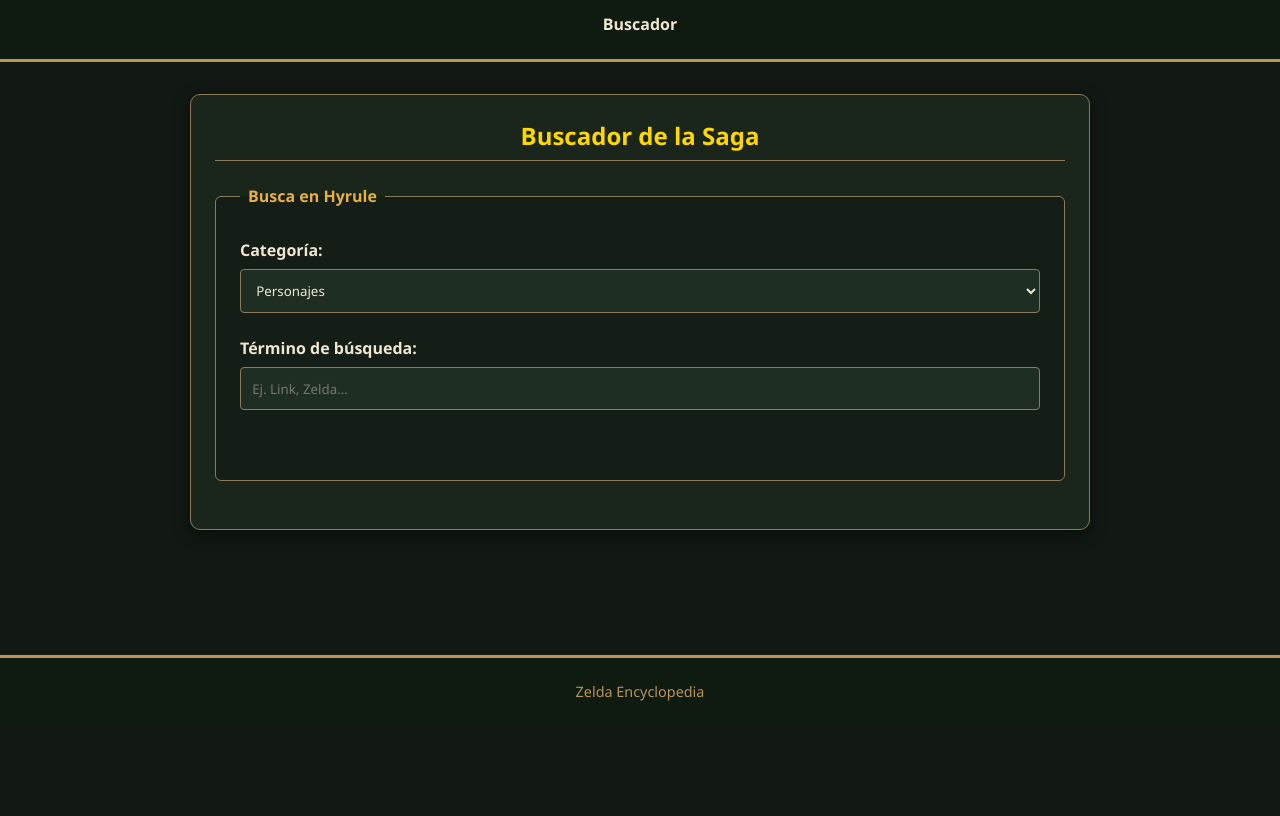
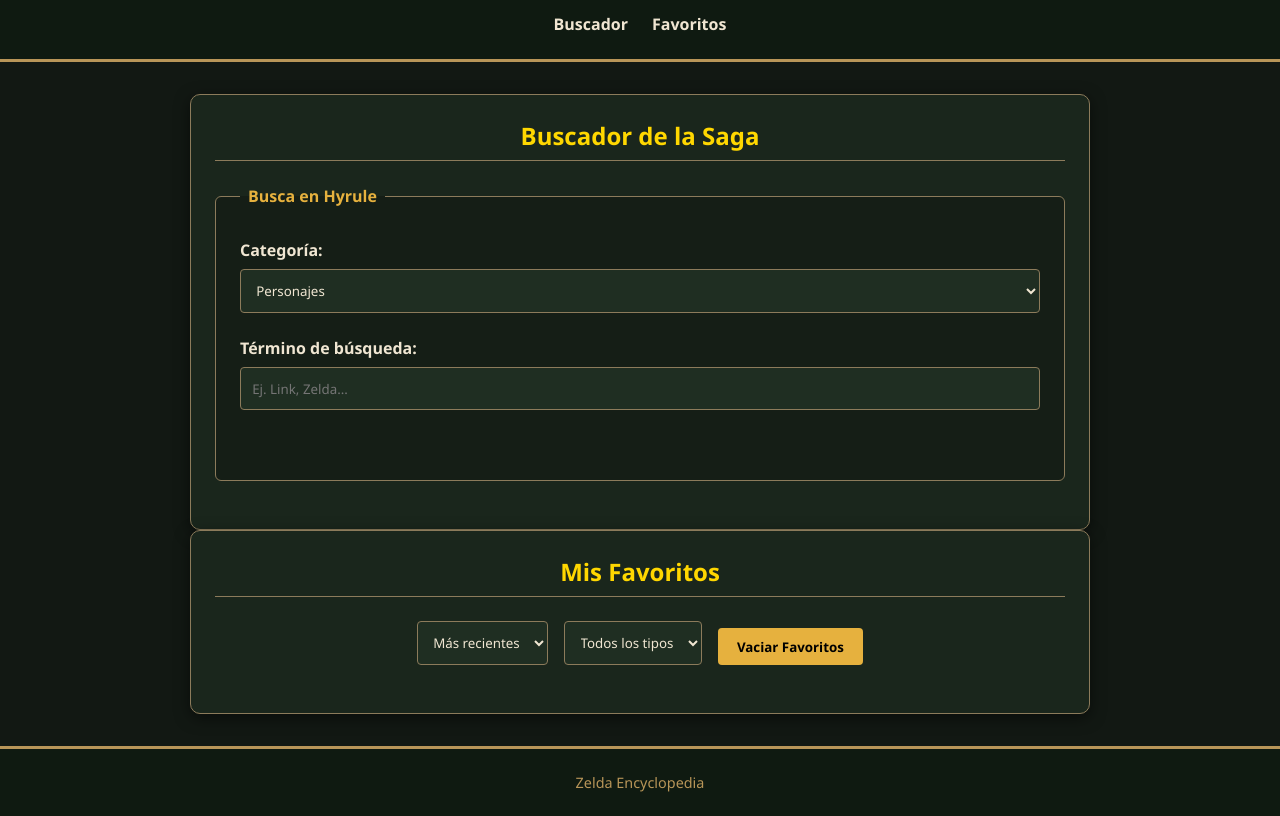
Before and after one commit to apergom/ProyectoZelda, a plain HTML site: page index.html in a window 1280 px wide. Shown: the part 75-891 px from the top of the page. Before the commit the page ends 800 px from the top, so only its background shows below. Drawn offline with Linux system fonts and the light colour scheme.

Commit message:
comenzada la parte de favoritos html y css hechos

```diff
--- a/css/styles.css
+++ b/css/styles.css
@@ -85,6 +85,7 @@ body {
 }
 
 /* ===== FORMULARIO DEL BUSCADOR ===== */
+
 .search-form__fieldset {
     border: 1px solid var(--color-leather-brown);
     padding: 1.5rem;
@@ -120,6 +121,33 @@ body {
     outline: none;
     border-color: var(--color-triforce-gold);
 }
+/* ===== SECCIÓN DE FAVORITOS ===== */
+.filter-bar {
+    display: flex;
+    flex-wrap: wrap;
+    gap: 1rem;
+    justify-content: center;
+    margin-bottom: 1.5rem;
+    align-items: center;
+}
+
+
+.filter-bar .search-form__input {
+    width: auto;
+    margin-bottom: 0;
+    margin-top: 0;
+}
+
+
+.btn--danger {
+    background: var(--color-heart-red);
+    color: white;
+}
+
+.btn--danger:hover:not(:disabled) {
+    background: #ff4747;
+}
+
 
 /* ===== TARJETAS DE RESULTADOS (CARDS) ===== */
 .section-cards {
--- a/index.html
+++ b/index.html
@@ -14,6 +14,7 @@
     <nav class="navigator-header">
         <ul class="navigator-header__ul">
             <li class="navigator-header__item"><a class="navigator-header__link" href="#buscador">Buscador</a></li>
+            <li class="navigator-header__item"><a class="navigator-header__link" href="#favoritos">Favoritos</a></li>
         </ul>
     </nav>
 </header>
@@ -34,10 +35,32 @@
                 <label>Término de búsqueda:</label>
                 <input type="text" id="input-buscador" class="search-form__input" placeholder="Ej. Link, Zelda...">
 
-                <div id="mensaje-buscador" class="form-message" style="min-height: 20px; font-weight: bold; margin-top: 10px;"></div>
+                <article id="mensaje-buscador" class="form-message" style="min-height: 20px; font-weight: bold; margin-top: 10px;"></article>
             </fieldset>
         </form>
-        <div id="resultados-busqueda" class="section-cards"></div>
+        <article id="resultados-busqueda" class="section-cards"></article>
+    </section>
+
+    <section id="favoritos" class="section">
+        <h2 class="main__heading">Mis Favoritos</h2>
+
+
+        <article class="filter-bar">
+            <select id="ordenar-favoritos" class="search-form__input">
+                <option value="recientes">Más recientes</option>
+                <option value="az">Nombre A-Z</option>
+            </select>
+
+            <select id="filtrar-favoritos" class="search-form__input">
+                <option value="todos">Todos los tipos</option>
+                <option value="characters">Personajes</option>
+                <option value="games">Juegos</option>
+            </select>
+
+            <button id="btn-vaciar-favoritos" class="btn btn--danger">Vaciar Favoritos</button>
+        </article>
+
+        <article id="resultados-favoritos" class="section-cards"></article>
     </section>
 
 
```
